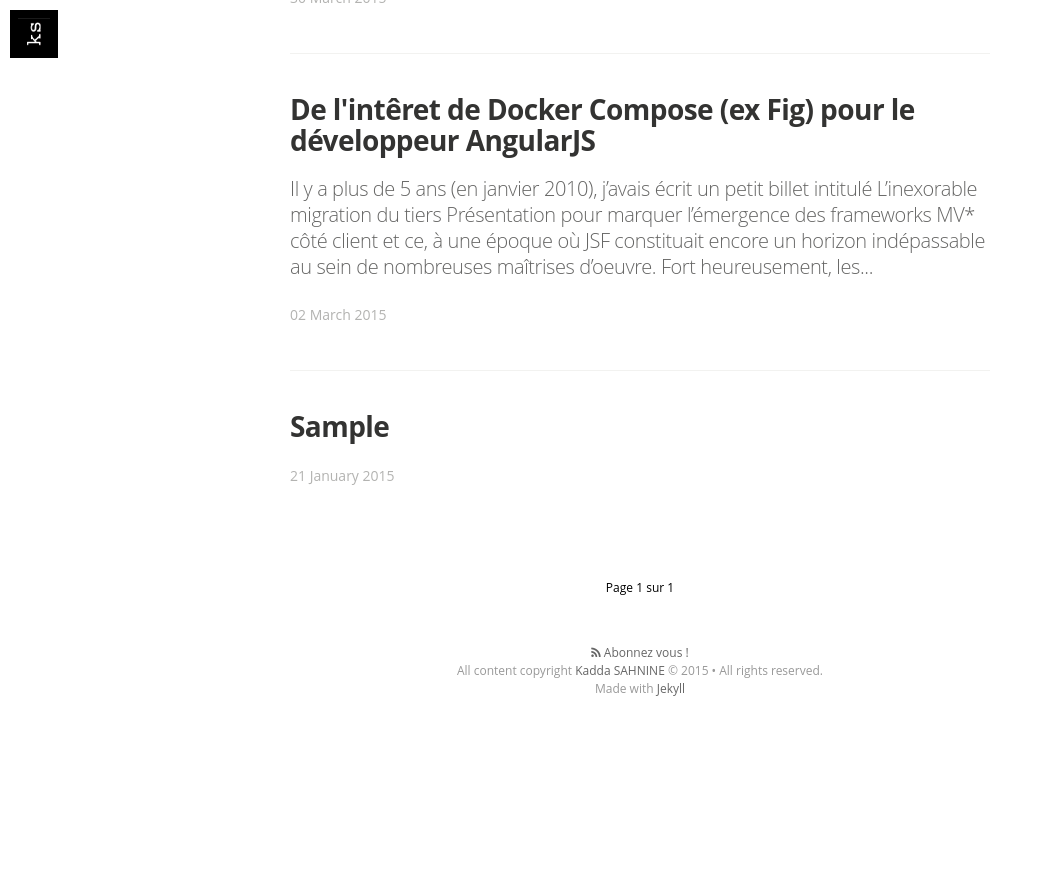
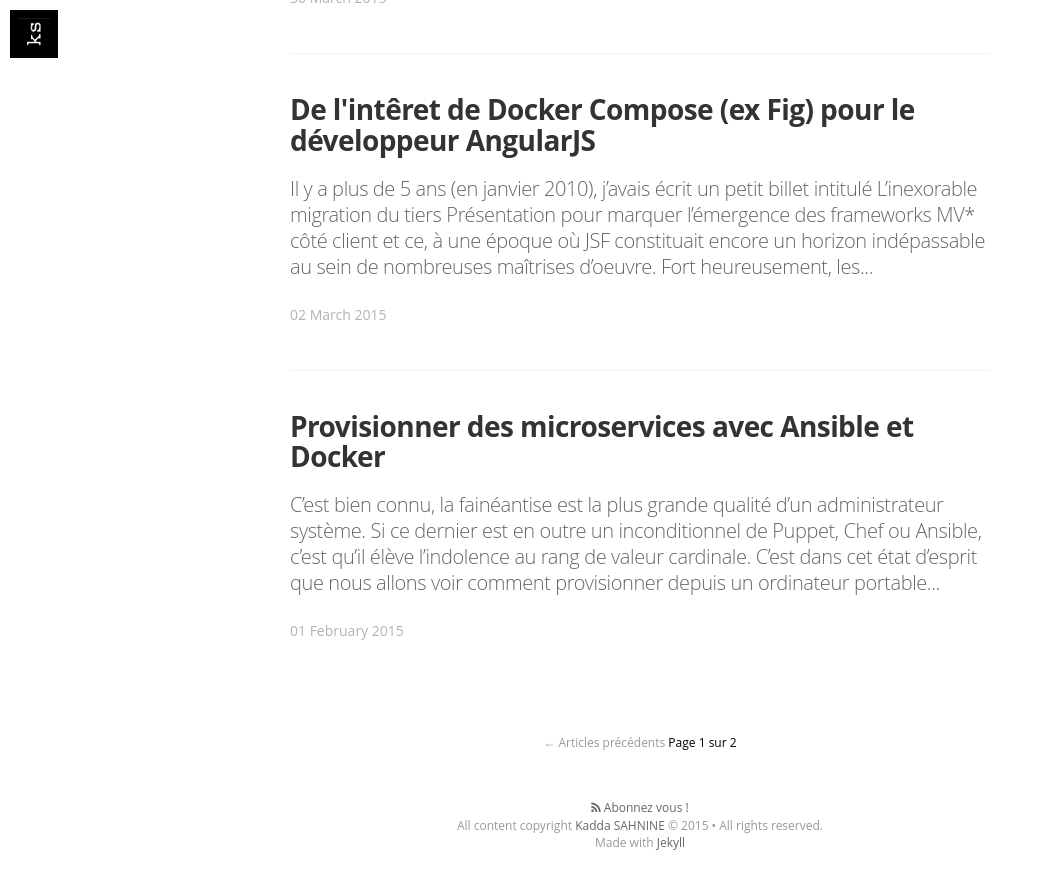
Before and after one commit to ksahnine/ksahnine.github.io, a Jekyll site: the page built from index.html, in a window 1280 px wide and 900 px high, scrolled down 2651 px. Shown: the top 889 px of the window, without its empty margins (0-1038 px from the left). Built offline with Jekyll 4.4.1, drawn with Linux system fonts in a browser that asks for light colours; nearby versions of some CDN libraries; some web fonts are replaced; Markdown is read by kramdown in place of the engine named in the settings; the list of posts is cut into pages by our own code; before the commit the page ends 3396 px from its top, so only the background shows below that; some of the changed lines change nothing that is shown.

Commit message:
Mise à jour blog

```diff
--- a/_config.yml
+++ b/_config.yml
@@ -19,7 +19,7 @@ name: 'Kadda SAHNINE'
 author: 'Kadda SAHNINE'
 author_image: "/assets/images/kad.png"
 
-paginate:	8
+paginate: 8
 
 url: "http://ksahnine.github.io" # the base hostname & protocol for your site
 baseurl: ""
--- /dev/null
+++ b/_posts/2015-02-01-ansible-docker.markdown
@@ -0,0 +1,155 @@
+---
+layout: post
+title:  "Provisionner des microservices avec Ansible et Docker"
+titleColor: "#fffacd"
+date:   2015-02-01 06:00:00
+categories: microservice ansible docker
+tags: regular
+image: /assets/article_images/ansible.png
+legend: Ansible, machine de communication supraluminique imaginée par l'auteure de Science Fiction Ursula Le Guin
+---
+C’est bien connu, la fainéantise est la plus grande qualité d’un administrateur système.<br />
+Si ce dernier est en outre un inconditionnel de [**Puppet**](http://puppetlabs.com/), [**Chef**](https://www.chef.io/chef/) ou [**Ansible**](http://www.ansible.com/), c’est qu’il élève l’indolence au rang de valeur cardinale.<br />
+C’est dans cet état d’esprit que nous allons voir comment provisionner depuis un ordinateur portable et avec très peu d’efforts, une plateforme d’hébergement de microservices à l’aide de **Docker** et **Ansible**.
+
+## Ansible : présentation et fonctionnement
+[**Ansible**](http://www.ansible.com/) est un outil automatisant la configuration et la gestion d’un parc de machines.<br />
+Ecrit en Python et doté de [nombreux modules](http://docs.ansible.com/modules_by_category.html) extensibles, il permet de réaliser à distance des tâches aussi diverses que l’installation et la configuration d’une application, le montage d’un système de fichiers ou le déploiement sur le cloud EC2 d’Amazon.<br />
+**Aucun agent n’est installé sur les machines à administrer**, les seuls pré-requis étant la disponibilité de **SSH** et **Python**.
+
+Un **module Ansible** est une unité de traitement réutilisable écrite en Python et effectuant une tâche précise. Par exemple, le module [`shell`](http://docs.ansible.com/shell_module.html) permet d’exécuter une commande quelconque sur une machine distante.<br />
+Lorsque qu’une tâche Ansible est lancée depuis le poste de contrôle, Ansible :
+
+- transfère via SSH le ou les modules dans le répertoire temporaire `~/.ansible/tmp` du serveur distant
+- exécute via SSH le ou les modules sur le serveur distant
+- analyse la sortie standard du module (au format JSON)
+
+Si, comme on le verra dans notre cas d’utilisation, les clés publiques SSH sont déployées sur les serveurs distants, Ansible peut ouvrir une connexion SSH sans avoir besoin de mot de passe.
+
+## Exercice pratique
+Dans de précédents articles d’*Inovia Blog*, nous avions d’une part développé un service REST de consultation des horaires du métro avec *Dropwizard* et d’autre part dockerisé celui-ci (l’image `ksahnine/ratp-rest-api:1.0` est [disponible sur mon repository public sur *Docker Hub*](https://registry.hub.docker.com/u/ksahnine/ratp-rest-api/)).<br />
+Nous allons repartir de cet exemple pour construire l’infrastructure hébergeant ce service.<br />
+Toutes les tâches de construction et de configuration de l’infrastructure, décrite dans le schéma ci-dessous, sont coordonnées par Ansible et exécutées depuis un ordinateur portable (`laptop.local`).
+
+<center>![Architecture](http://blog.inovia-conseil.fr/wp-content/uploads/2015/01/ansible-docker-architecture.png)</center>
+
+L’infrastructure technique est constituées de 2 serveurs Linux :
+
+- `pegase.loca`l : un serveur sous *Arch Linux* hébergeant un répartiteur de charge (*nginx* configuré en loadbalancer)
+- `orion.local` : un serveur sous *Debian* hébergeant 2 instances du service dockerisé sur 2 ports différents (`8080` et `8081`).
+
+Voici les tâches à réaliser sur chacun des noeuds :
+
+- côté front (`pegase.local`) :
+  - installation de *nginx* via le gestionnaire de paquets `pacman` (on est sur un serveur *Arch Linux*). <br />Noter que *nginx* aurait très bien pu être déployé dans un conteneur Docker.
+  - déploiement de la configuration *nginx* pour répartir la charge sur les 2 instances du service
+  - redémarrage du serveur *nginx*
+- côté back (`orion.local`) :
+  - installation de Docker, via le gestionnaire de paquets aptitude (`apt-get`)
+  - provisionnement de 2 conteneurs Docker avec l’image du service de consultation des horaires du métro (image `ksahnine/ratp-rest-api:1.0` disponible sur *Docker Hub*)
+
+Réaliser toutes ces tâches manuellement serait fastidieux et potentiellement source d’erreur. Avec Ansible, **toutes ces tâches peuvent être réalisées en une seule commande** et sans risque d’erreur.<br />
+Toutes les opérations qui vont suivre sont à réaliser sur la machine de contrôle, un simple portable dans notre cas (`laptop.local`).
+
+## Mise en oeuvre
+### Installation de Ansible
+Le mode opératoire d’installation le plus simple s’effectue via `brew` (sous OS X) :
+{% highlight sh %}
+brew install ansible
+{% endhighlight %}
+ou `pip` :
+{% highlight sh %}
+sudo pip install ansible
+{% endhighlight %}
+
+### Création et déploiement des clés SSH
+Pour permettre à Ansible d’ouvrir une connexion SSH sans utiliser de mot de passe, nous allons mettre en oeuvre une **authentification par clé SSH**.<br />
+Commençons par générer une paire de clés RSA2 sans *passphrase* à l’aide de la commande `ssh-keygen` :
+{% highlight sh %}
+ssh-keygen -t rsa -f ~/.ssh/id_rsa_galaxy -N "" -C "Galaxy"
+{% endhighlight %}
+La clé privée (fichier `~/.ssh/id_rsa_galaxy`) reste évidemment sur le poste client (`laptop.local`) et sera utilisée par Ansible.<br />
+En revanche, la clé publique (fichier `~/.ssh/id_rsa_galaxy.pub`) doit être copiée sur les 2 serveurs à administrer (`orion.local` et `pegase.local`).<br />
+L’utilitaire `ssh-copy-id` permet de copier une clé publique dans le fichier `~/.ssh/authorized_keys` des comptes d’exécution des serveurs distants :
+{% highlight sh %}
+ssh-copy-id -i ~/.ssh/id_galaxy.pub markab@pegase.local
+ssh-copy-id -i ~/.ssh/id_galaxy.pub betelgeuse@orion.local{% endhighlight %}
+Sous OSX, vous pouvez installer l’utilitaire `ssh-copy-id` comme suit :
+{% highlight sh %}
+curl -L https://raw.githubusercontent.com/beautifulcode/ssh-copy-id-for-OSX/master/install.sh | sh
+{% endhighlight %}
+
+### Le fichier d’inventaire
+Ce fichier au [format INI](http://fr.wikipedia.org/wiki/Fichier_INI) contient l’inventaire des machines orchestrées par Ansible (fichier `/etc/ansible/hosts` par défaut), avec 2 serveurs dans notre cas :
+{% gist 15527b36a4470dde98ce %}
+
+Les comptes d’exécution des serveurs distants sont définis dans la variable Ansible `ansible_ssh_user`.<br />
+Par ailleurs, la localisation de la clé privée utilisée pour l’ouverture des connexions SSH est définie dans la variable Ansible `ansible_ssh_private_key_file`.<br />
+Enfin, on remarquera l’utilisation d’une variable personnalisée `env` que l’on exploitera plus loin.
+
+### Le fichier Playbook : un Makefile de l’infrastructure
+Les tâches de construction et de configuration de l’infrastructure sont décrites dans un langage très simple utilisant le format **YAML** : le **playbook**.<br />
+D’une certaine façon, **le playbook est le Makefile de construction d’une infrastructure IT**. On pourrait également dire que le *playbook* est à Ansible ce que le *Dockerfile* est à Docker, mais au fond la paternité de cette idée revient au bon vieux *Makefile* !<br />
+Le fichier `infra_services_playbook.yml` ci-dessous décrit l’ensemble des tâches à réaliser pour notre environnement :
+{% gist bb0872a005e25b675774 %}
+
+Quelques observations sur la façon dont nous configurons *nginx* dans le fichier *playbook* :
+
+{% highlight text %}
+- name: Configuration loadbalancer
+  template: src=conf/loadbalancer-nginx-{{env}}.conf dest=/etc/nginx/nginx.conf
+{% endhighlight %}
+
+On remarquera que :
+
+- le fichier de configuration *Nginx* à déployer (`conf/loadbalancer-nginx-prod.conf` dont le contenu figure ci-après) est stocké sur le poste de contrôle (`laptop.local`).
+{% gist b7e947a8f6e73d51a3d0 %}
+
+- Le fichier de destination (`/etc/nginx/nginx.conf`) correspond au système de fichier du serveur distant (`pegase.local`).
+- le nom du fichier source est variabilisé dans le *playbook* (variable `env` déréférencée `{\{ env }}`)
+- la variable `env` est renseignée dans le fichier d’inventaire `hosts.ini` (`env=prod`)
+
+### Construction de l’infrastructure
+La commande `ansible-playbook` permet d’exécuter un *playbook*, et donc l’ensemble des tâches de construction de l’infrastructure. Il prend en paramètre le fichier d’inventaire (`-i hosts.ini`) ainsi que le fichier *playbook* `infra_services_playbook.yml` décrit plus haut :
+{% highlight sh %}
+ansible-playbook -i hosts.ini infra_services_playbook.yml
+{% endhighlight %}
+Voici le compte-rendu d’exécution du playbook affiché sur la sortie standard :
+{% highlight sh %}
+PLAY [** Frontend **] *********************************************************
+
+TASK: [Installation nginx] ****************************************************
+changed: [pegase.local]
+
+TASK: [Configuration loadbalancer] ********************************************
+changed: [pegase.local]
+
+TASK: [Redemarrage nginx] *****************************************************
+changed: [pegase.local]
+
+PLAY [** Backend **] **********************************************************
+
+TASK: [Installation Docker] **************************************************
+changed: [orion.local]
+
+TASK: [Arret des containers] **************************************************
+changed: [orion.local]
+
+TASK: [Provisionnement du service (instance 1)] *******************************
+changed: [orion.local]
+
+TASK: [Provisionnement du service (instance 2)] *******************************
+changed: [orion.local]
+
+PLAY RECAP ********************************************************************
+orion.local                : ok=4    changed=4    unreachable=0    failed=0
+pegase.local               : ok=3    changed=3    unreachable=0    failed=0
+{% endhighlight %}
+
+Et voilà !
+
+A noter que l’on pourrait élégamment utiliser le [module Ansible docker](http://docs.ansible.com/docker_module.html), en installant préalablement le module Python [*docker-py*](https://github.com/docker/docker-py) dont il dépend.
+
+[jekyll]:      http://jekyllrb.com
+[jekyll-gh]:   https://github.com/jekyll/jekyll
+[jekyll-help]: https://github.com/jekyll/jekyll-help
```
Also changed, not shown: 5 other files.
